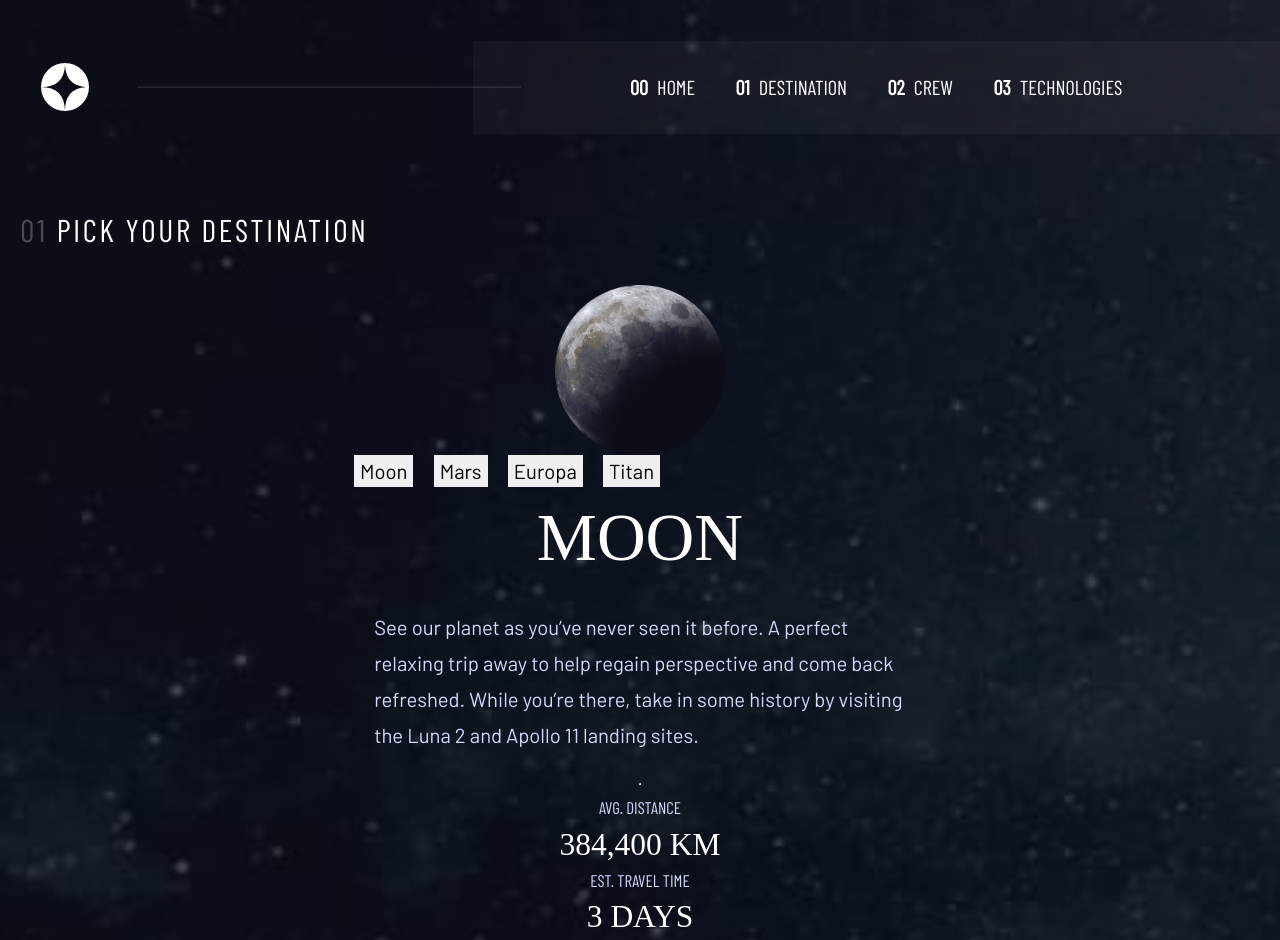
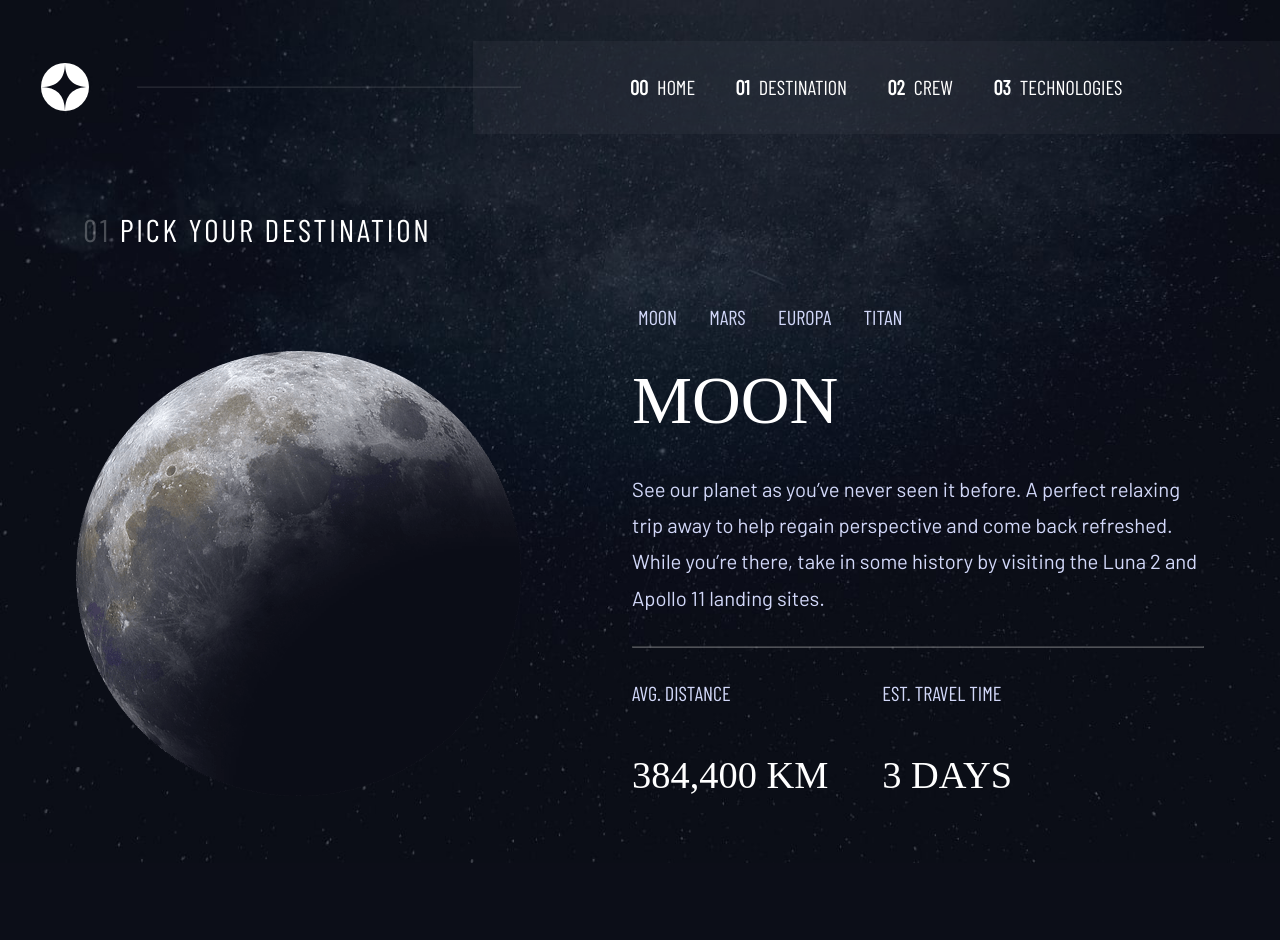
Before and after one commit to whoamihealay/space-tourisme-website, a Next.js app: page /destination in a window 1280 px wide. After the commit the page ends 863 px from the top, so only its background shows below. Built offline with nearby package versions, Linux system fonts and the light colour scheme; a web font is replaced by a local one.

Commit message:
Finished destination page

```diff
--- a/package.json
+++ b/package.json
@@ -1,5 +1,6 @@
 {
   "dependencies": {
+    "axios": "^0.24.0",
     "next": "^12.0.4",
     "react": "^17.0.2",
     "react-dom": "^17.0.2",
--- a/src/common/components/Explore.tsx
+++ b/src/common/components/Explore.tsx
@@ -12,7 +12,7 @@ const StyledExplore = styled.div`
   align-items: center;
   border-radius: 50%;
   font-family: ${({ theme }) => theme.fonts.serif};
-  font-size: ${({ theme }) => theme.fontSizes.mobile.fs400};
+  font-size: ${({ theme }) => theme.fontSizes.fs600};
   text-transform: uppercase;
   &:hover {
     box-shadow: 0 0 0 3rem hsla(0, 0%, 100%, 0.1);
@@ -21,7 +21,6 @@ const StyledExplore = styled.div`
   @media screen and (${({ theme }) => theme.breakpoints.tablet}) {
     width: 15.125rem;
     height: 15.125rem;
-    font-size: ${({ theme }) => theme.fontSizes.tablet.fs600};
     margin: 4em auto;
     &:hover {
       box-shadow: 0 0 0 4.25rem hsla(0, 0%, 100%, 0.1);
@@ -30,7 +29,6 @@ const StyledExplore = styled.div`
   @media screen and (${({ theme }) => theme.breakpoints.desktop}) {
     width: 17.125rem;
     height: 17.125rem;
-    font-size: ${({ theme }) => theme.fontSizes.desktop.fs600};
     &:hover {
       box-shadow: 0 0 0 5.5rem hsla(0, 0%, 100%, 0.1);
     }
--- a/src/common/components/Planets.tsx
+++ b/src/common/components/Planets.tsx
@@ -1,7 +1,8 @@
-import React from "react";
-import Image from "next/image";
+import React, { useEffect, useState } from "react";
 import styled from "styled-components";
 import { Description } from "./styles/P.styled";
+import { Hr } from "./styles/Hr.styled";
+import axios from "axios";
 
 const StyledPLanets = styled.div`
   display: flex;
@@ -11,68 +12,135 @@ const StyledPLanets = styled.div`
 
   h2 {
     font-family: ${({ theme }) => theme.fonts.serif};
-    font-size: ${({ theme }) => theme.fontSizes.mobile.fs800};
+    font-size: ${({ theme }) => theme.fontSizes.fs800};
     text-transform: uppercase;
   }
+
+  @media screen and (${({ theme }) => theme.breakpoints.desktop}) {
+    flex-direction: row;
+    justify-content: space-around;
+    text-align: left;
+    p {
+      padding: 1em 0 !important;
+    }
+  }
+`;
+
+const Planet = styled.img`
+  width: 170px;
+  height: 170px;
+  @media screen and (${({ theme }) => theme.breakpoints.desktop}) {
+    width: 445px;
+    height: 445px;
+  } ;
 `;
 
 const Article = styled.article`
   display: flex;
   flex-direction: column;
+  @media screen and (${({ theme }) => theme.breakpoints.tablet}) {
+    .infoFlex {
+      margin: 2em;
+      display: flex;
+      justify-content: center;
+      gap: 3rem;
+    }
+  }
+  @media screen and (${({ theme }) => theme.breakpoints.desktop}) {
+    .infoFlex {
+      margin: 1em 0;
+      justify-content: left;
+    }
+  }
 `;
 
 const Menu = styled.div`
   display: flex;
+  justify-content: center;
+  margin: 0.5em;
   gap: 1em;
+  @media screen and (${({ theme }) => theme.breakpoints.desktop}) {
+    justify-content: left;
+    margin: 0.5em 0;
+  }
 `;
 
 const Info = styled.div`
   h3 {
     font-family: ${({ theme }) => theme.fonts.sansSerif};
-    font-size: ${({ theme }) => theme.fontSizes.mobile.fs400};
+    font-size: ${({ theme }) => theme.fontSizes.fs400};
     color: ${({ theme }) => theme.colors.accent};
   }
   p {
     font-family: ${({ theme }) => theme.fonts.serif};
-    font-size: ${({ theme }) => theme.fontSizes.mobile.fs700};
+    font-size: ${({ theme }) => theme.fontSizes.fs700};
     text-transform: uppercase;
   }
 `;
 
-const Planets = ({ children }: JSX.ElementChildrenAttribute) => {
-  const destinations = {
-    name: "Moon",
-    images: {
-      png: "/assets/destination/image-moon.png",
-      webp: "/assets/destination/image-moon.webp",
-    },
-    description:
-      "See our planet as you’ve never seen it before. A perfect relaxing trip away to help regain perspective and come back refreshed. While you’re there, take in some history by visiting the Luna 2 and Apollo 11 landing sites.",
-    distance: "384,400 km",
-    travel: "3 days",
-  };
+interface PlanetsProps {
+  dest: string;
+  children: JSX.ElementChildrenAttribute;
+}
+
+const Planets = ({ dest, children }: PlanetsProps) => {
+  // const destinations = {
+  //   name: "Moon",
+  //   images: {
+  //     png: "/assets/destination/image-moon.png",
+  //     webp: "/assets/destination/image-moon.webp",
+  //   },
+  //   description:
+  //     "See our planet as you’ve never seen it before. A perfect relaxing trip away to help regain perspective and come back refreshed. While you’re there, take in some history by visiting the Luna 2 and Apollo 11 landing sites.",
+  //   distance: "384,400 km",
+  //   travel: "3 days",
+  // };
+
+  const [destinations, setDestinations] = useState([]);
+  const [name, setName] = useState("");
+  const [image, setImage] = useState("");
+  const [description, setDescription] = useState("");
+  const [distance, setDistance] = useState("");
+  const [travel, setTravel] = useState("");
+
+  useEffect(() => {
+    fetch("./data.json")
+      .then((res) => res.json())
+      .then((data) => setDestinations(data.destinations));
+  }, []);
+
+  useEffect(() => {
+    destinations.map((data: object) => {
+      if (data.name === dest) {
+        setName(data.name);
+        setImage(data.images.png);
+        setDescription(data.description);
+        setDistance(data.distance);
+        setTravel(data.travel);
+      } else {
+        return;
+      }
+    });
+  }, [dest, destinations]);
 
   return (
     <StyledPLanets>
-      <Image
-        src={destinations.images.png}
-        alt="Moon"
-        width="170px"
-        height="170px"
-      />
+      <Planet src={image} alt={name} />
       <Article className="card-planet">
         <Menu>{children}</Menu>
-        <h2>{destinations.name}</h2>
-        <Description>{destinations.description}</Description>
-        <hr />
+        <h2>{name}</h2>
+        <Description>{description}</Description>
+        <Hr />
+        <div className="infoFlex">
           <Info>
             <h3>AVG. DISTANCE</h3>
-          <p>{destinations.distance}</p>
+            <p>{distance}</p>
           </Info>
           <Info>
             <h3>EST. TRAVEL TIME</h3>
-          <p>{destinations.travel}</p>
+            <p>{travel}</p>
           </Info>
+        </div>
       </Article>
     </StyledPLanets>
   );
--- a/src/common/components/styles/Container.styled.ts
+++ b/src/common/components/styles/Container.styled.ts
@@ -3,5 +3,5 @@ import styled from "styled-components";
 export const Container = styled.div`
   padding-inline: 1em;
   margin-inline: auto;
-  max-width: 80rem;
+  max-width: 90rem;
 `;
--- /dev/null
+++ b/src/common/components/styles/Hr.styled.ts
@@ -0,0 +1,6 @@
+import styled from "styled-components";
+
+export const Hr = styled.hr`
+  width: 100%;
+  opacity: 0.3;
+`;
--- a/src/common/components/styles/Titles.styled.ts
+++ b/src/common/components/styles/Titles.styled.ts
@@ -2,26 +2,15 @@ import styled from "styled-components";
 
 export const H1 = styled.h1`
   font-family: ${({ theme }) => theme.fonts.sansSerif};
-  font-size: ${({ theme }) => theme.fontSizes.mobile.fs500};
+  font-size: ${({ theme }) => theme.fontSizes.fs500};
   text-transform: uppercase;
   color: ${({ theme }) => theme.colors.light};
   span {
-    font-size: ${({ theme }) => theme.fontSizes.mobile.fs500};
+    font-size: ${({ theme }) => theme.fontSizes.fs500};
     opacity: 0.25;
   }
 
-  @media screen and (${({ theme }) => theme.breakpoints.tablet}) {
-    font-size: ${({ theme }) => theme.fontSizes.tablet.fs500};
-    span {
-      font-size: ${({ theme }) => theme.fontSizes.tablet.fs500};
-    }
-  }
-
   @media screen and (${({ theme }) => theme.breakpoints.desktop}) {
-    font-size: ${({ theme }) => theme.fontSizes.desktop.fs500};
     text-align: left;
-    span {
-      font-size: ${({ theme }) => theme.fontSizes.desktop.fs500};
-    }
   }
 `;
--- a/src/pages/destination.tsx
+++ b/src/pages/destination.tsx
@@ -17,6 +17,32 @@ const StyledDestination = styled.div`
     text-transform: uppercase;
     letter-spacing: ${({ theme }) => theme.charSpacing.csMed};
   }
+  @media screen and (${({ theme }) => theme.breakpoints.tablet}) {
+    background-image: url(${({ theme }) => theme.backgrounds.tablet.bgDest});
+  }
+  @media screen and (${({ theme }) => theme.breakpoints.desktop}) {
+    background-image: url(${({ theme }) => theme.backgrounds.desktop.bgDest});
+  }
+`;
+
+const StyledH1 = styled(H1)`
+  @media screen and (${({ theme }) => theme.breakpoints.tablet}) {
+    text-align: left;
+    padding-left: 2em;
+  }
+`;
+
+const Btn = styled.button`
+  background-color: transparent;
+  border: none;
+  font-family: ${({ theme }) => theme.fonts.sansSerif};
+  height: 2.5rem;
+  color: ${({ theme }) => theme.colors.accent};
+  text-transform: uppercase;
+  &:hover {
+    border-bottom: 3px solid white;
+    color: ${({ theme }) => theme.colors.light};
+  }
 `;
 
 const Destination = () => {
@@ -33,14 +59,14 @@ const Destination = () => {
           <title>Frontend Mentor | Space tourism website</title>
         </Head>
         <Container>
-          <H1>
+          <StyledH1>
             <span aria-hidden="true">01</span> Pick your destination
-          </H1>
-          <Planets>
-            <button onClick={() => getDest("Moon")}>Moon</button>{" "}
-            <button>Mars</button>
-            <button>Europa</button>
-            <button>Titan</button>
+          </StyledH1>
+          <Planets dest={dest}>
+            <Btn onClick={() => getDest("Moon")}>Moon</Btn>
+            <Btn onClick={() => getDest("Mars")}>Mars</Btn>
+            <Btn onClick={() => getDest("Europa")}>Europa</Btn>
+            <Btn onClick={() => getDest("Titan")}>Titan</Btn>
           </Planets>
         </Container>
       </Layout>
--- a/src/styles/Global.ts
+++ b/src/styles/Global.ts
@@ -43,20 +43,18 @@ const GlobalStyles = createGlobalStyle`
     }
 
     * {
-      font-size: ${({ theme }) => theme.fontSizes.mobile.fs400};
+      font-size: ${({ theme }) => theme.fontSizes.fs400};
       font-weight: 400;
     }
 
 
     @media screen and (min-width: 30em) {
       * {
-      font-size: ${({ theme }) => theme.fontSizes.tablet.fs400};
       font-weight: 400;
     }
 
     @media screen and (min-width: 48em) {
       * {
-      font-size: ${({ theme }) => theme.fontSizes.desktop.fs400};
       font-weight: 400;
       }
     }
--- a/src/styles/Theme.ts
+++ b/src/styles/Theme.ts
@@ -14,7 +14,6 @@ declare module "styled-components" {
       sansSerif: string;
     };
     fontSizes: {
-      mobile: {
       fs900: string;
       fs800: string;
       fs700: string;
@@ -23,27 +22,6 @@ declare module "styled-components" {
       fs400: string;
       fs300: string;
       fs200: string;
-      };
-      tablet: {
-        fs900: string;
-        fs800: string;
-        fs700: string;
-        fs600: string;
-        fs500: string;
-        fs400: string;
-        fs300: string;
-        fs200: string;
-      };
-      desktop: {
-        fs900: string;
-        fs800: string;
-        fs700: string;
-        fs600: string;
-        fs500: string;
-        fs400: string;
-        fs300: string;
-        fs200: string;
-      };
     };
     charSpacing: {
       csHi: string;
@@ -88,36 +66,14 @@ const theme: DefaultTheme = {
     sansSerif: "'Barlow Condensed', sans-serif",
   },
   fontSizes: {
-    mobile: {
-      fs900: "5rem",
-      fs800: "3.75rem",
-      fs700: "1.75rem",
-      fs600: "1.25rem",
-      fs500: "1rem",
-      fs400: "0.938rem",
-      fs300: "0.75rem",
-      fs200: "0.625rem",
-    },
-    tablet: {
-      fs900: "9.375rem",
-      fs800: "",
-      fs700: "",
-      fs600: "1.25rem",
-      fs500: "1.25rem",
-      fs400: "1rem",
-      fs300: "",
-      fs200: "",
-    },
-    desktop: {
-      fs900: "9.375rem",
-      fs800: "6.25rem",
-      fs700: "3.5rem",
-      fs600: "2rem",
-      fs500: "1.75rem",
-      fs400: "1.125rem",
-      fs300: "1rem",
-      fs200: "0.875",
-    },
+    fs900: "clamp(5rem, 10vw, 9.375rem)",
+    fs800: "clamp(3.75rem, 3vw, 6.25rem)",
+    fs700: "clamp(1.75rem, 3vw, 3.5rem)",
+    fs600: "clamp(1.25rem, 5vw, 2rem)",
+    fs500: "clamp(1rem, 2.5vw, 1.75rem)",
+    fs400: "clamp(0.938rem, 2vw, 1.125rem)",
+    fs300: "clamp(0.75rem, 2.5vw, 1rem)",
+    fs200: "clamp(0.625rem, 2.5vw, 0.875rem)",
   },
   charSpacing: {
     csHi: "4.75px",
@@ -137,12 +93,12 @@ const theme: DefaultTheme = {
     },
     tablet: {
       bgHome: "./assets/home/background-home-tablet.jpg",
-      bgDest: "",
+      bgDest: "./assets/destination/background-destination-tablet.jpg",
       bgCrew: "",
     },
     desktop: {
       bgHome: "./assets/home/background-home-desktop.jpg",
-      bgDest: "",
+      bgDest: "./assets/destination/background-destination-desktop.jpg",
       bgCrew: "",
     },
   },
```
Also changed, not shown: src/common/components/Nav.tsx (+3 -4 lines), src/pages/index.tsx (+5 -9 lines), 1 other file (tests, documents, lock files or other folders). Lines whose indentation alone changed are shown as unchanged.
